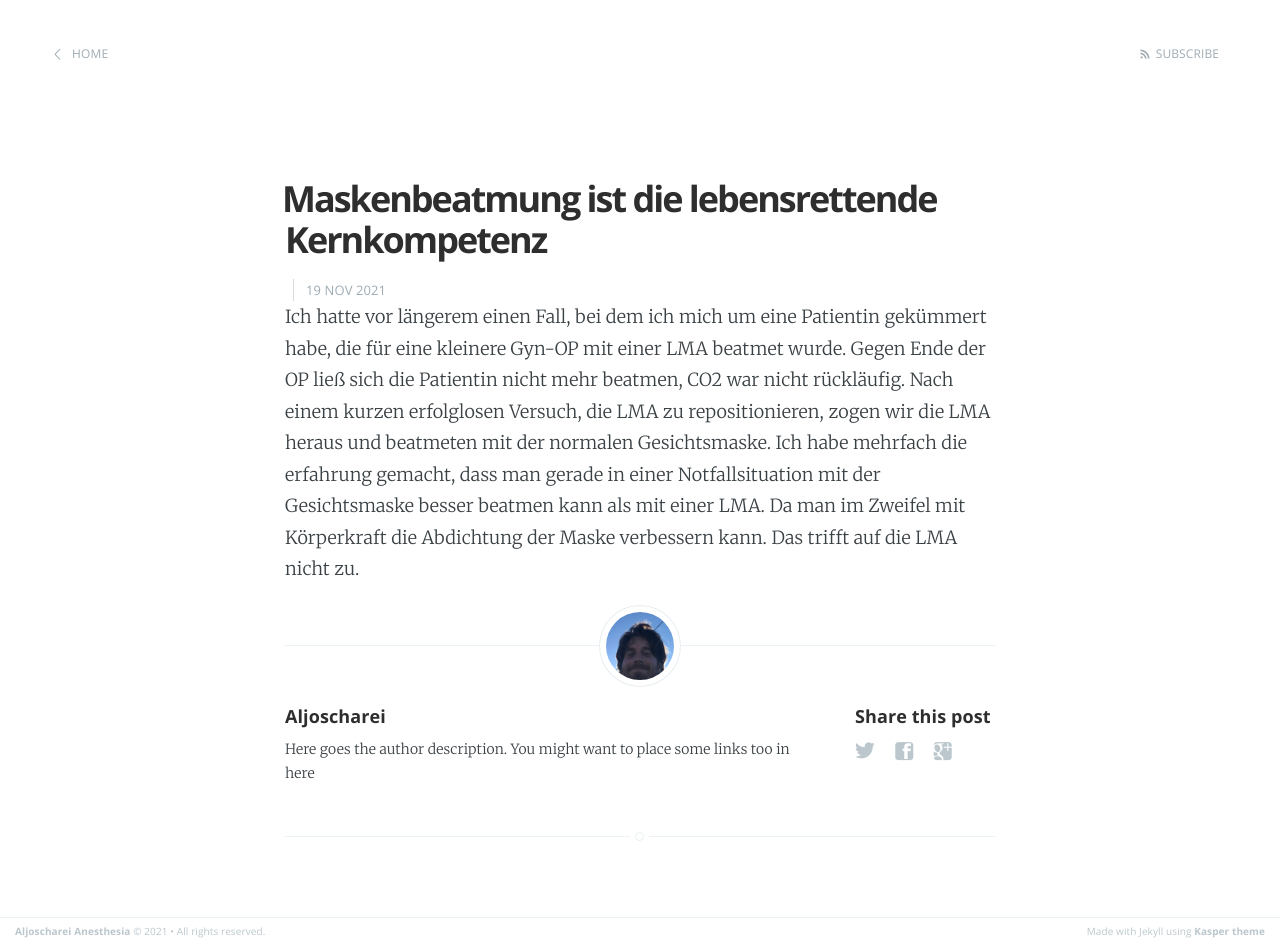
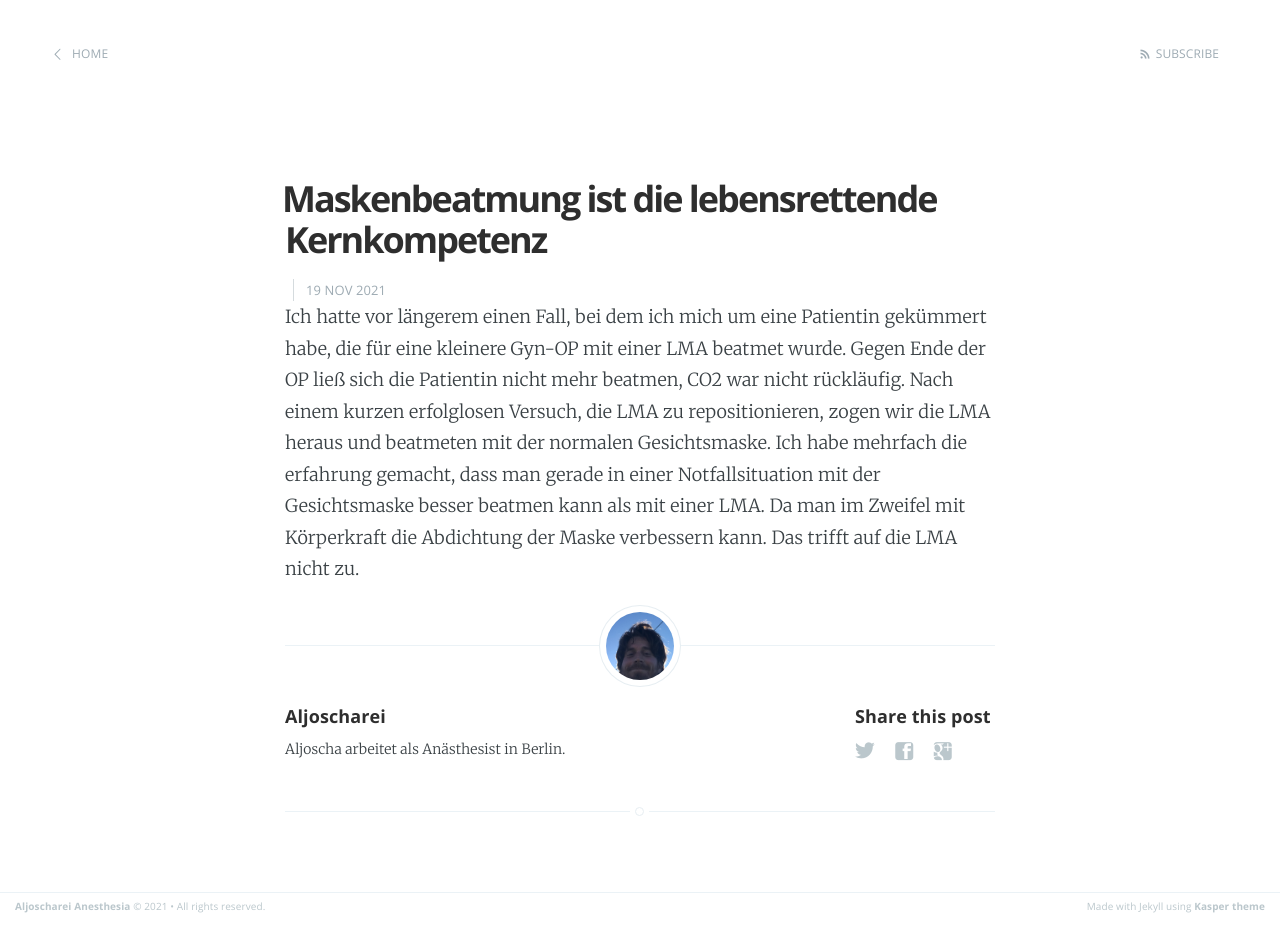
Before and after one commit to aljoscharei/aljoscharei, a Jekyll site: the page built from _posts/2021-11-19-programm.md, in a window 1280 px wide. Built offline with Jekyll 4.4.1, drawn with Linux system fonts in a browser that asks for light colours; after the commit the page ends 921 px from its top, so only the background shows below that.

Commit message:
update author description

```diff
--- a/_layouts/post.html
+++ b/_layouts/post.html
@@ -72,7 +72,7 @@ post_class: post-template
                     <h4> {{ site.author }} </h4>
                     <!-- Author Bio -->
                     <p>
-                        Here goes the author description. You might want to place some links too in here
+                        Aljoscha arbeitet als Anästhesist in Berlin.
                     </p>
                 </section>
             {% endif %}
```
